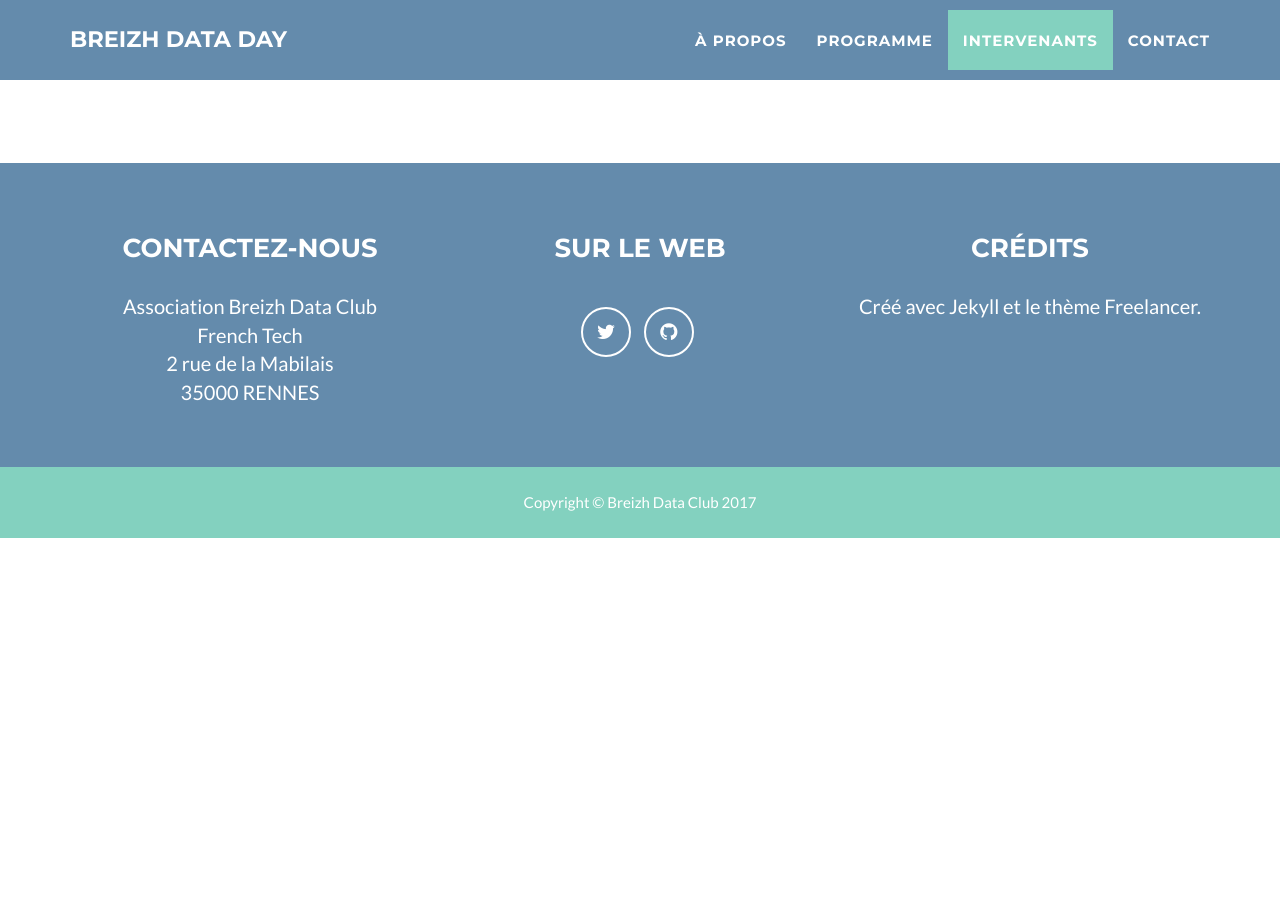
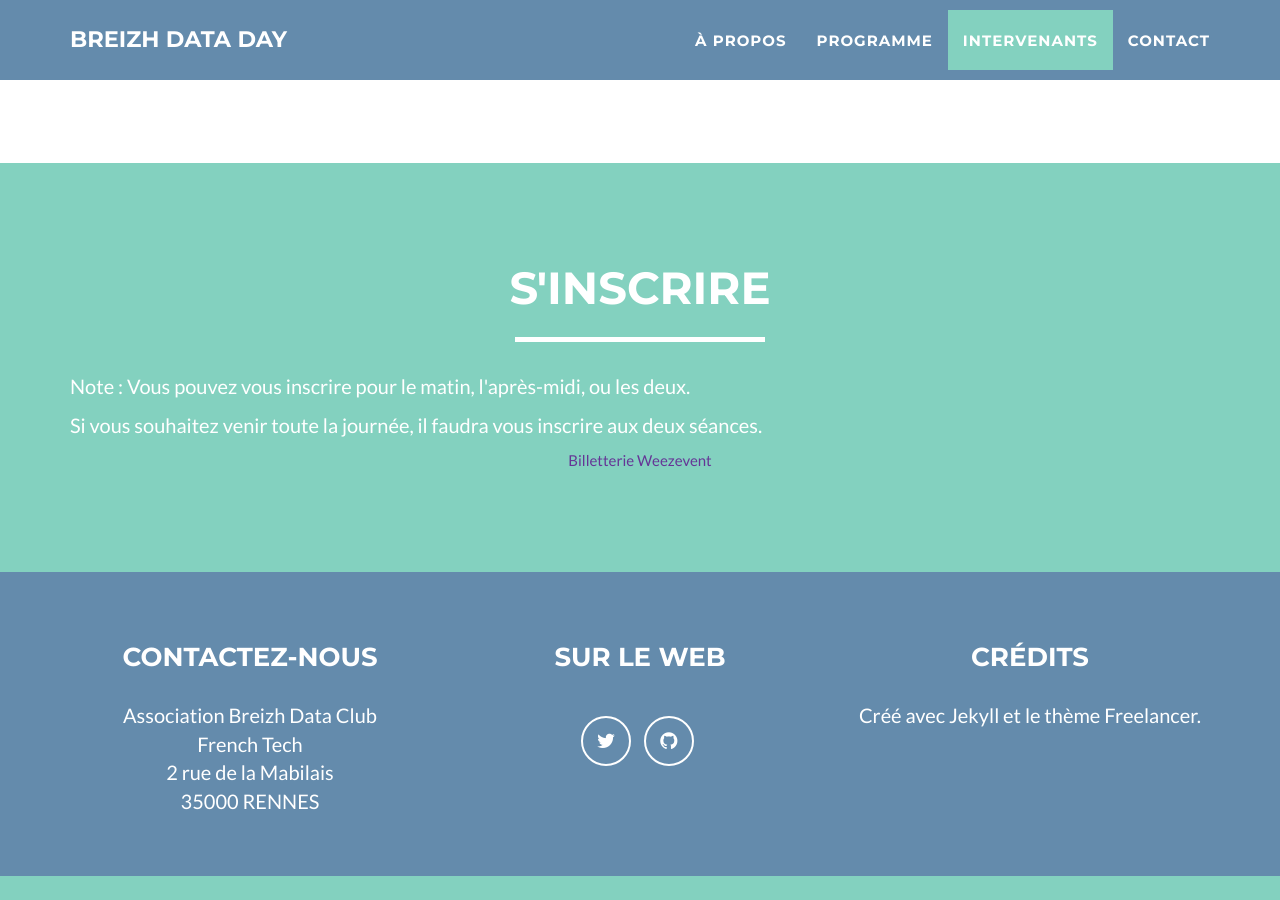
Before and after one commit to jeromelachaud/freelancer-theme, a Jekyll site: the page built from index.html, in a window 1280 px wide and 900 px high, scrolled down 2599 px. Built offline with Jekyll 4.4.1, drawn with Linux system fonts in a browser that asks for light colours; a script that is not in the unit is left out; before the commit the page ends 3137 px from its top, so only the background shows below that.

Commit message:
changes in page

```diff
--- /dev/null
+++ b/_includes/inscriptions.html
@@ -0,0 +1,18 @@
+ <!-- About Section -->
+    <section class="success" id="about">
+        <div class="container">
+            <div class="row">
+                <div class="col-lg-12 text-center">
+                    <h2>S'inscrire</h2>
+                     <hr class="star-light">
+                </div>
+            </div>
+            <div>
+              <p>Note : Vous pouvez vous inscrire pour le matin, l'après-midi, ou les deux. </p><p>Si vous souhaitez venir toute la journée, il faudra vous inscrire aux deux séances.</p>
+            </div>
+            <div align = "center">
+              <a title="Logiciel billetterie en ligne" href="https://www.weezevent.com//?c=sys_widget" class="weezevent-widget-integration" target="_blank" data-src="https://www.weezevent.com/widget_billeterie.php?id_evenement=270966&lg_billetterie=1&code=42711&resize=1&width_auto=1&color_primary=653696" data-width="650" data-height="600" data-id="270966" data-resize="1" data-width_auto="1" data-noscroll="0" data-nopb="0">Billetterie Weezevent</a><script type="text/javascript" src="https://www.weezevent.com/js/widget/min/widget.min.js"></script>
+            </div>
+            </div>
+        </div>
+    </section>
--- a/_layouts/default.html
+++ b/_layouts/default.html
@@ -7,6 +7,7 @@
     {% include about.html %}
     {% include programme.html %}
     {% include portfolio_grid.html %}
+    {% include inscriptions.html %}
     {% include footer.html %}
     {% include modals.html %}
     {% include js.html %}
```
